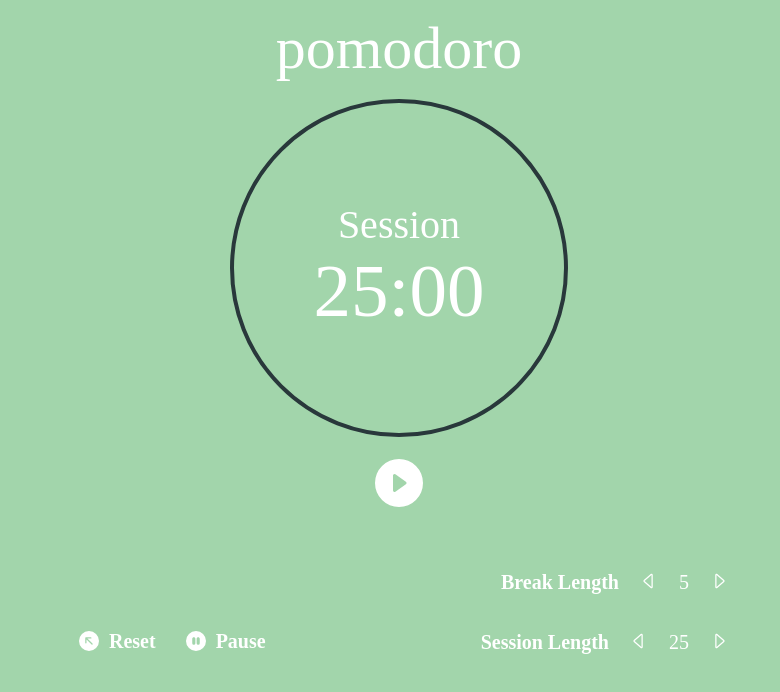
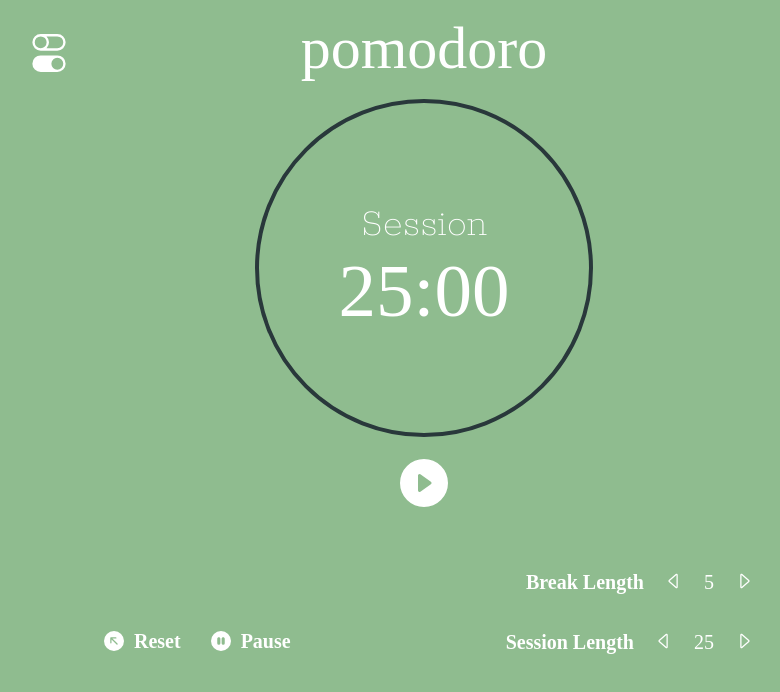
Before and after one commit to ValRojas/react-pomodoro-timer, a React (Create React App) app: page / in a window 1280 px wide. Shown: the top 692 px of the page, without its empty margins (241-1021 px from the left). Built offline with nearby package versions, Linux system fonts and the light colour scheme; a web font is replaced by a local one.

Commit message:
app update

```diff
--- a/src/App.css
+++ b/src/App.css
@@ -1,4 +1,5 @@
 @import url('https://fonts.googleapis.com/css2?family=Fjalla+One&family=Londrina+Shadow&display=swap');
+@import url('https://fonts.googleapis.com/css2?family=Rokkitt:wght@100&display=swap');
 
 #pomodoro{
   font-family: 'Londrina Shadow', cursive;
@@ -6,11 +7,8 @@
   margin-bottom: 20px;
 }
 body{
-  background-color: #A2D5AB;
+  background-color: darkseagreen;
   color: #FFFFFF;
-  display: flex;
-  align-items: center;
-  justify-content: center;
 }
 button{
     background-color: transparent;
@@ -23,6 +21,20 @@ button{
     margin: 10px;
 }
 
+#preview{
+  display: flex;
+  justify-content: center;
+  flex-direction: row;
+}
+/*background*/
+#background{
+  margin:20px 0px 0px 0px;
+  width: 50px;
+  height: 50px;
+  display: flex;
+  justify-content: center;
+  align-items: center;
+}
 /*container all elements*/
 .elements{
   display: flex;
@@ -50,7 +62,8 @@ button{
 }
 
 #timer-label{
-  font-size: 40px
+  font-size: 40px;
+  font-family: 'Rokkitt', serif;
 }
 
 #start_stop{
--- a/src/App.js
+++ b/src/App.js
@@ -12,7 +12,7 @@ class SessionLength extends React.Component{
       seconds: 0,
       breaker: 0,
       alarmColor: { color: "#FFFFFF" },
-      sessionBreak: "Session"
+      sessionBreak: "Session",
     }
     this.handleIncrement = this.handleIncrement.bind(this)
     this.handleDecrement = this.handleDecrement.bind(this)
@@ -23,6 +23,17 @@ class SessionLength extends React.Component{
     this.handleStop = this.handleStop.bind(this)
     this.handleReset = this.handleReset.bind(this)
     this.counter = this.counter.bind(this)
+    this.handleBackgroundChange = this.handleBackgroundChange.bind(this)
+  }
+
+
+  //backgroundChanger
+  handleBackgroundChange(){
+    if(document.body.style.background == 'darkseagreen'){
+      document.body.style.background = "darkslategrey";
+    }else{
+      document.body.style.background = "darkseagreen";
+    }
   }
 
    //breaks
@@ -192,6 +203,11 @@ class SessionLength extends React.Component{
     let sessionLength = this.state.session <= 1? this.state.session = 1 : this.state.session > 60? this.state.session = 60: this.state.session;
 
     return(
+      <div id="preview">
+        <button id="background" onClick={this.handleBackgroundChange}>
+          <svg xmlns="http://www.w3.org/2000/svg" width="40" height="40" fill="currentColor" class="bi bi-toggles" viewBox="0 0 16 16"><path d="M4.5 9a3.5 3.5 0 1 0 0 7h7a3.5 3.5 0 1 0 0-7h-7zm7 6a2.5 2.5 0 1 1 0-5 2.5 2.5 0 0 1 0 5zm-7-14a2.5 2.5 0 1 0 0 5 2.5 2.5 0 0 0 0-5zm2.45 0A3.49 3.49 0 0 1 8 3.5 3.49 3.49 0 0 1 6.95 6h4.55a2.5 2.5 0 0 0 0-5H6.95zM4.5 0h7a3.5 3.5 0 1 1 0 7h-7a3.5 3.5 0 1 1 0-7z"/></svg>
+        </button>
+
         <div class="elements">
           <p id="pomodoro">pomodoro</p>
 
@@ -209,7 +225,6 @@ class SessionLength extends React.Component{
               <svg xmlns="http://www.w3.org/2000/svg" width="50" height="50" fill="currentColor" class="bi bi-play-circle-fill" viewBox="0 0 16 16"><path d="M16 8A8 8 0 1 1 0 8a8 8 0 0 1 16 0zM6.79 5.093A.5.5 0 0 0 6 5.5v5a.5.5 0 0 0 .79.407l3.5-2.5a.5.5 0 0 0 0-.814l-3.5-2.5z"/></svg>
             </button>
           </div>
-
 
           <div id="bottom-elements">
           <div class="reset">
@@ -252,6 +267,9 @@ class SessionLength extends React.Component{
           </div>
 
         </div>
+      </div>
+
+
     )
   }
 }
```
Lines whose indentation alone changed are shown as unchanged.
